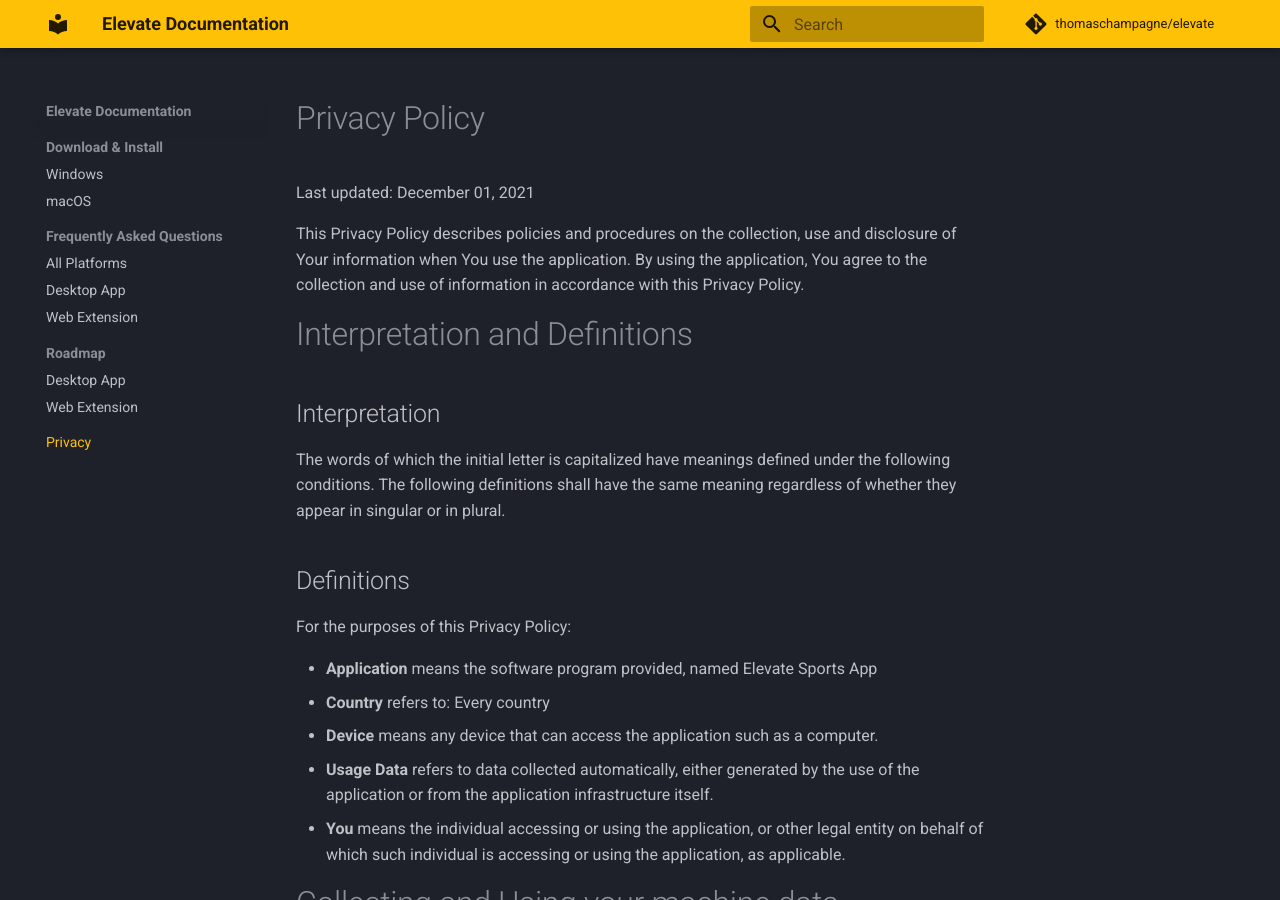
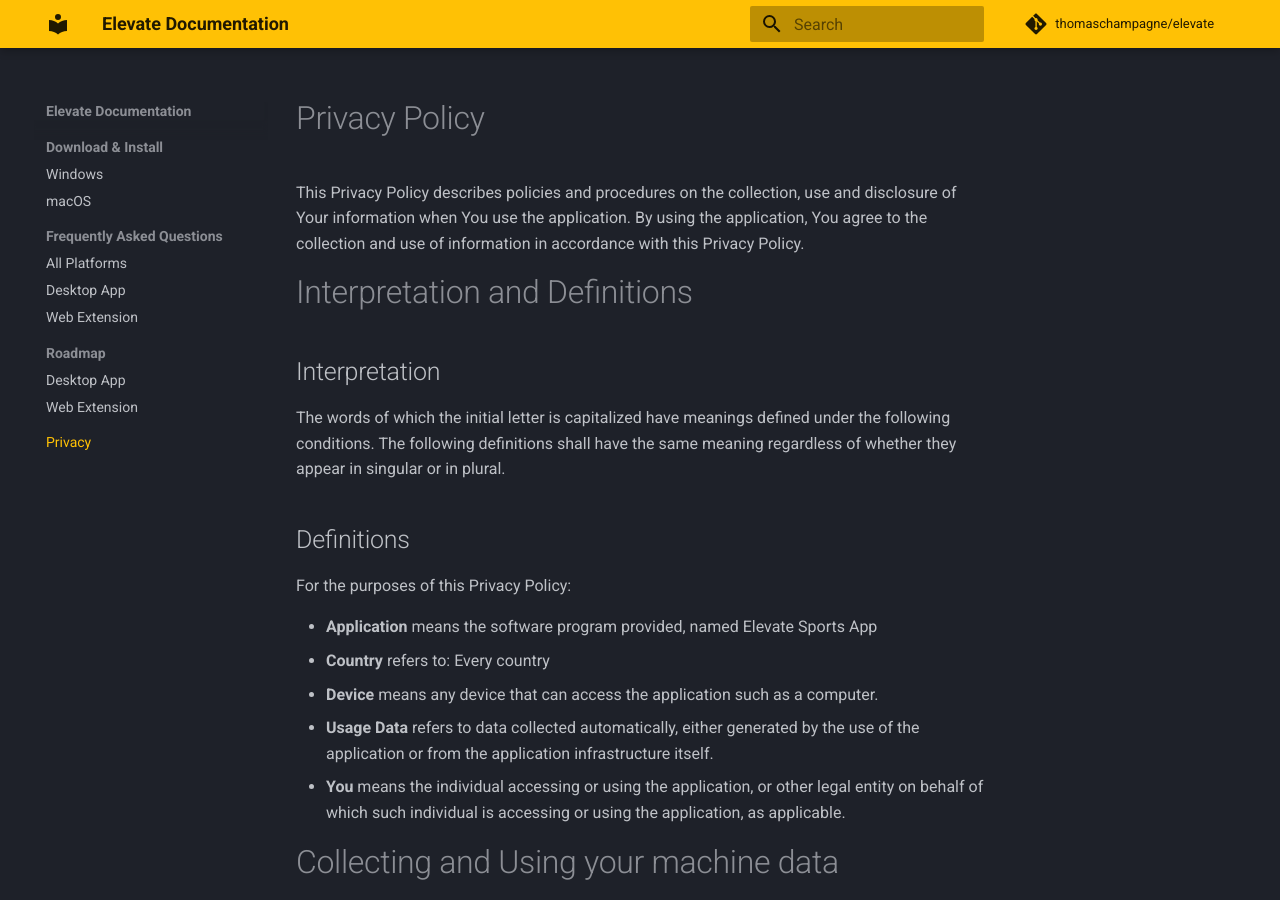
Before and after one commit to thomaschampagne/elevate-docs, an MkDocs documentation site: the page built from docs/Privacy.md, in a window 1280 px wide and 900 px high. Built offline with MkDocs 1.6.1 and Material for MkDocs 9.7.7, drawn with Linux system fonts in a browser that asks for light colours; comment, search, counter and statistics services are not loaded.

Commit message:
Doc update

```diff
--- a/docs/Privacy.md
+++ b/docs/Privacy.md
@@ -1,6 +1,4 @@
 # Privacy Policy
-
-Last updated: December 01, 2021
 
 This Privacy Policy describes policies and procedures on the collection, use and disclosure of Your information when You use the application. By using the application, You agree to the collection and use of information in accordance with this Privacy Policy.
 
```
